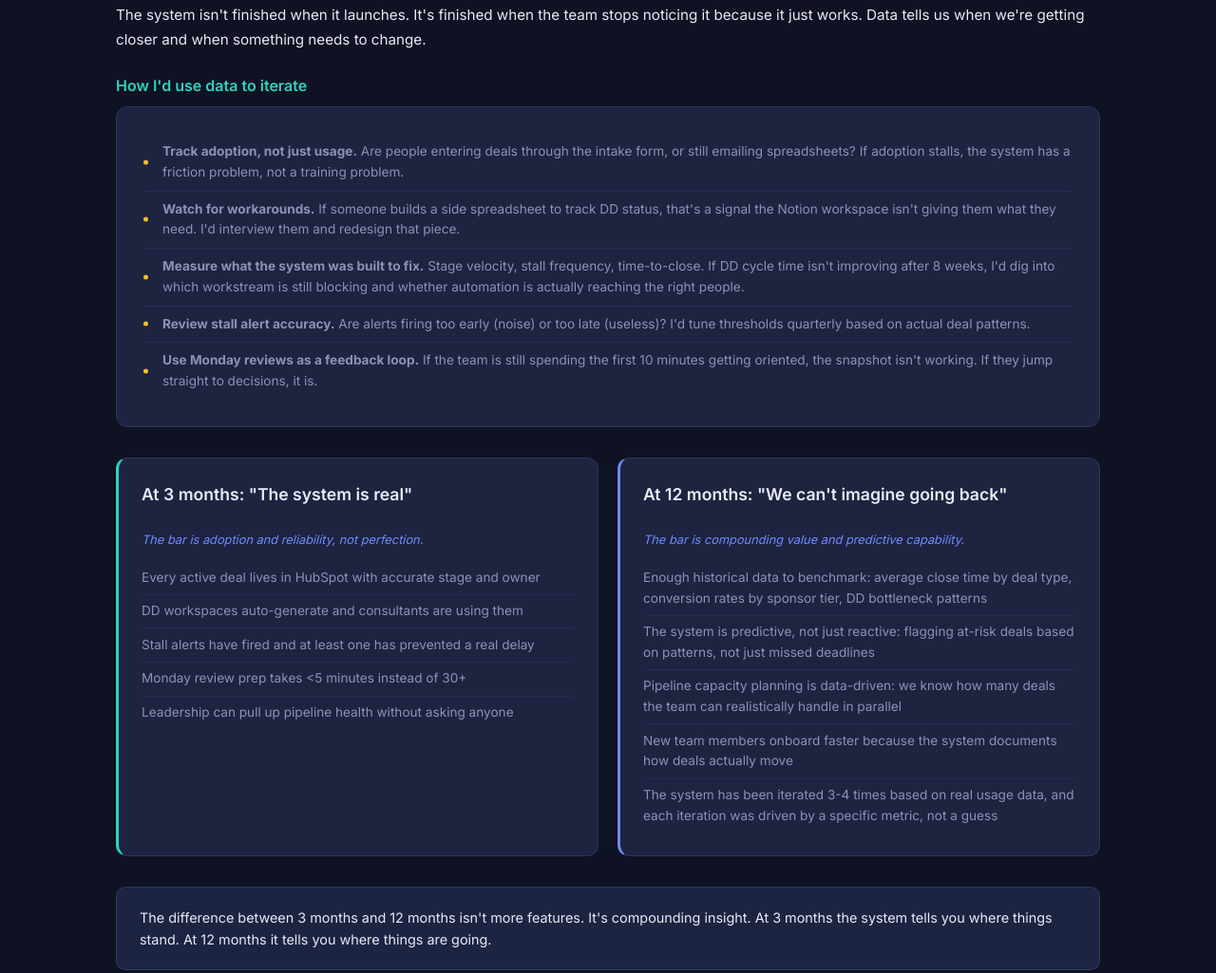
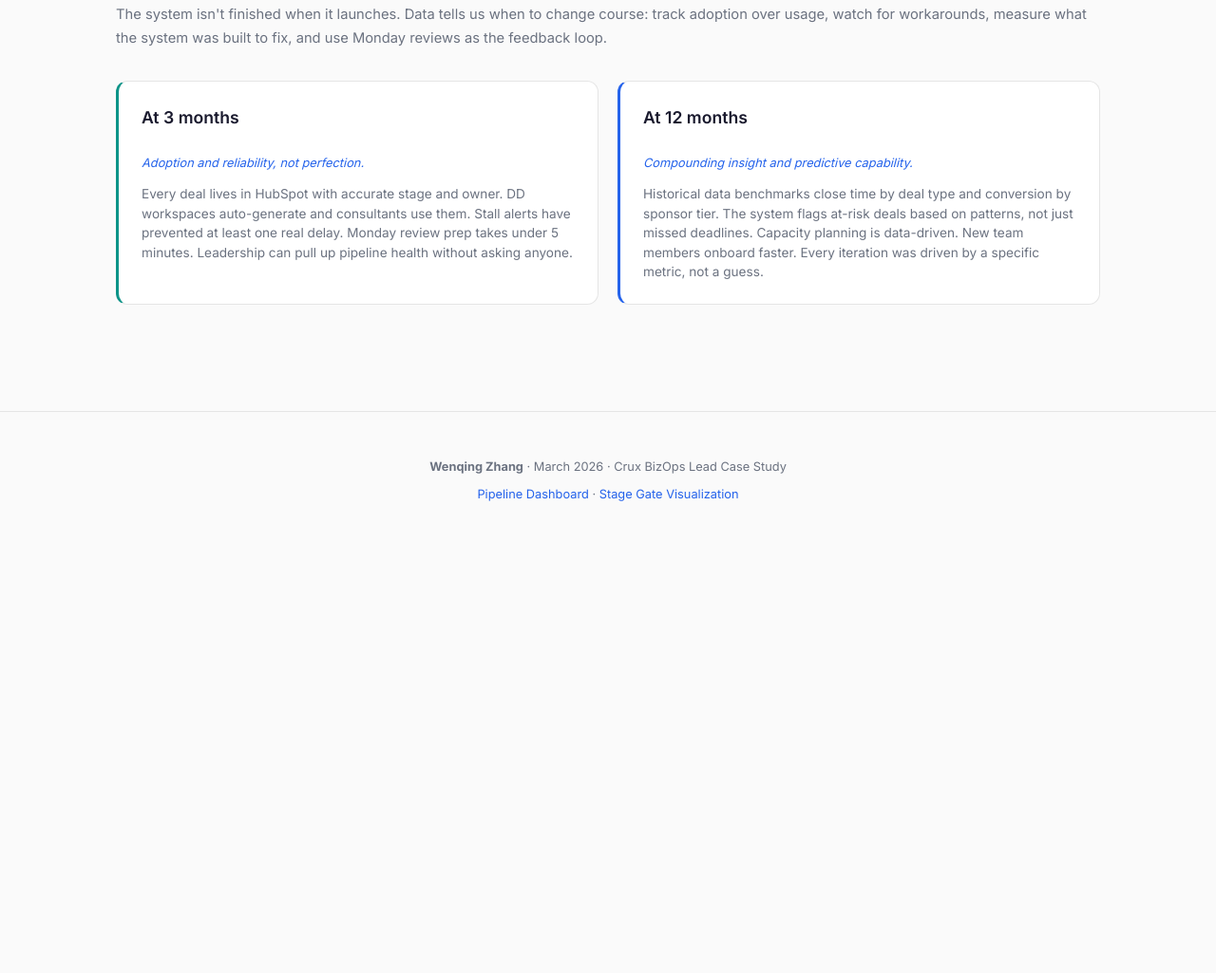
Before and after one commit to wenqingzhang0905/crux-bizops-case-study, a plain HTML site: page index.html in a window 1280 px wide. Shown: the part 9982-11007 px from the top of the page at 95% size. After the commit the page ends 10561 px from the top, so only its background shows below. Drawn offline with Linux system fonts and the light colour scheme.

Commit message:
Switch to clean light theme and simplify iteration section
- Light color scheme: white backgrounds, subtle borders, blue accents
- Condensed data iteration section into two concise 3-month vs 12-month cards
- Removed redundant bullet lists

Co-Authored-By: Claude Opus 4.6 <noreply@anthropic.com>

```diff
--- a/index.html
+++ b/index.html
@@ -10,19 +10,19 @@
   *, *::before, *::after { margin: 0; padding: 0; box-sizing: border-box; }
 
   :root {
-    --navy: #1a1f36;
-    --deep: #0f1222;
-    --surface: #1e2340;
-    --surface-2: #252b4a;
-    --border: #2d3561;
-    --text: #e8eaf6;
-    --text-dim: #8b92b3;
-    --accent: #6c8cff;
-    --accent-glow: rgba(108, 140, 255, 0.15);
-    --green: #4ade80;
-    --amber: #fbbf24;
-    --red: #f87171;
-    --teal: #2dd4bf;
+    --navy: #1a1a2e;
+    --deep: #fafafa;
+    --surface: #ffffff;
+    --surface-2: #f5f5f5;
+    --border: #e5e5e5;
+    --text: #1a1a2e;
+    --text-dim: #6b7280;
+    --accent: #2563eb;
+    --accent-glow: rgba(37, 99, 235, 0.06);
+    --green: #059669;
+    --amber: #d97706;
+    --red: #dc2626;
+    --teal: #0d9488;
   }
 
   html { scroll-behavior: smooth; }
@@ -38,7 +38,7 @@
   /* ── NAV ── */
   nav {
     position: fixed; top: 0; left: 0; right: 0; z-index: 100;
-    background: rgba(15, 18, 34, 0.85);
+    background: rgba(255, 255, 255, 0.9);
     backdrop-filter: blur(20px);
     border-bottom: 1px solid var(--border);
     padding: 0 2rem;
@@ -57,7 +57,7 @@
   .hero {
     min-height: 100vh; display: flex; flex-direction: column; justify-content: center; align-items: center;
     text-align: center; padding: 6rem 2rem 4rem;
-    background: radial-gradient(ellipse at 50% 30%, rgba(108,140,255,0.08) 0%, transparent 60%);
+    background: radial-gradient(ellipse at 50% 30%, rgba(37,99,235,0.04) 0%, transparent 60%);
     position: relative;
   }
   .hero::after {
@@ -68,12 +68,12 @@
     font-size: 0.75rem; font-weight: 600; letter-spacing: 2px; text-transform: uppercase;
     color: var(--accent); margin-bottom: 1.5rem;
     background: var(--accent-glow); padding: 0.4rem 1rem; border-radius: 20px;
-    border: 1px solid rgba(108,140,255,0.2);
+    border: 1px solid rgba(37,99,235,0.15);
   }
   .hero h1 {
     font-size: clamp(2.5rem, 5vw, 4rem); font-weight: 800; line-height: 1.1;
     margin-bottom: 1.5rem; max-width: 800px;
-    background: linear-gradient(135deg, #fff 30%, var(--accent));
+    background: linear-gradient(135deg, #1a1a2e 30%, var(--accent));
     -webkit-background-clip: text; -webkit-text-fill-color: transparent;
   }
   .hero .subtitle {
@@ -118,7 +118,7 @@
     background: var(--surface); border: 1px solid var(--border); border-radius: 12px;
     padding: 1.75rem; transition: all 0.3s;
   }
-  .goal-card:hover { border-color: var(--accent); transform: translateY(-2px); box-shadow: 0 8px 30px rgba(0,0,0,0.3); }
+  .goal-card:hover { border-color: var(--accent); transform: translateY(-2px); box-shadow: 0 8px 30px rgba(0,0,0,0.06); }
   .goal-card .num {
     font-family: 'JetBrains Mono', monospace; font-size: 0.8rem; font-weight: 500;
     color: var(--accent); margin-bottom: 0.75rem;
@@ -152,15 +152,15 @@
     min-width: 140px; transition: all 0.3s; flex-shrink: 0;
   }
   .bn-stage.highlight {
-    background: rgba(251, 191, 36, 0.1); border-color: var(--amber);
-    box-shadow: 0 0 20px rgba(251, 191, 36, 0.1);
+    background: rgba(217, 119, 6, 0.06); border-color: var(--amber);
+    box-shadow: 0 0 20px rgba(217, 119, 6, 0.06);
   }
   .bn-stage h4 { font-size: 0.8rem; font-weight: 600; margin-bottom: 0.25rem; }
   .bn-stage .badge {
     font-size: 0.65rem; padding: 0.2rem 0.5rem; border-radius: 10px;
     background: var(--surface-2); color: var(--text-dim); display: inline-block;
   }
-  .bn-stage.highlight .badge { background: rgba(251,191,36,0.2); color: var(--amber); }
+  .bn-stage.highlight .badge { background: rgba(217,119,6,0.1); color: var(--amber); }
   .bn-arrow { color: var(--text-dim); font-size: 1.2rem; padding: 0 0.5rem; flex-shrink: 0; }
 
   .dd-tracks {
@@ -188,8 +188,8 @@
     display: inline-flex; align-items: center; gap: 0.5rem;
     font-size: 0.7rem; font-weight: 600; letter-spacing: 2px; text-transform: uppercase;
     color: var(--green); margin-bottom: 0.75rem;
-    background: rgba(74,222,128,0.1); padding: 0.4rem 1rem; border-radius: 20px;
-    border: 1px solid rgba(74,222,128,0.2);
+    background: rgba(5,150,105,0.06); padding: 0.4rem 1rem; border-radius: 20px;
+    border: 1px solid rgba(5,150,105,0.15);
   }
   .demo-tag .dot { width: 6px; height: 6px; border-radius: 50%; background: var(--green); animation: pulse 2s infinite; }
   @keyframes pulse { 0%,100% { opacity: 1; } 50% { opacity: 0.4; } }
@@ -197,7 +197,7 @@
   .demo-header p { color: var(--text-dim); font-size: 0.95rem; }
   .demo-frame-wrap {
     border-radius: 16px; overflow: hidden; border: 1px solid var(--border);
-    box-shadow: 0 20px 60px rgba(0,0,0,0.4);
+    box-shadow: 0 20px 60px rgba(0,0,0,0.08);
     background: var(--surface);
   }
   .demo-frame-bar {
@@ -280,7 +280,7 @@
   .auto-col ul { list-style: none; }
   .auto-col li {
     font-size: 0.85rem; color: var(--text-dim); padding: 0.5rem 0;
-    border-bottom: 1px solid rgba(45,53,97,0.5);
+    border-bottom: 1px solid var(--border);
     padding-left: 1.25rem; position: relative;
   }
   .auto-col li:last-child { border: none; }
@@ -822,44 +822,19 @@
     </div>
     <div class="roadmap" id="iteration">
       <h3>Using Data to Iterate: What "Good" Looks Like</h3>
-      <p style="font-size: 0.95rem; color: var(--text); margin-bottom: 1.5rem; line-height: 1.7;">The system isn't finished when it launches. It's finished when the team stops noticing it because it just works. Data tells us when we're getting closer and when something needs to change.</p>
-      <div style="margin-bottom: 2rem;">
-        <h3 style="font-size: 1rem; font-weight: 600; margin-bottom: 0.5rem; color: var(--teal);">How I'd use data to iterate</h3>
-        <div class="auto-col" style="margin-bottom: 1rem;">
-          <ul>
-            <li><strong>Track adoption, not just usage.</strong> Are people entering deals through the intake form, or still emailing spreadsheets? If adoption stalls, the system has a friction problem, not a training problem.</li>
-            <li><strong>Watch for workarounds.</strong> If someone builds a side spreadsheet to track DD status, that's a signal the Notion workspace isn't giving them what they need. I'd interview them and redesign that piece.</li>
-            <li><strong>Measure what the system was built to fix.</strong> Stage velocity, stall frequency, time-to-close. If DD cycle time isn't improving after 8 weeks, I'd dig into which workstream is still blocking and whether automation is actually reaching the right people.</li>
-            <li><strong>Review stall alert accuracy.</strong> Are alerts firing too early (noise) or too late (useless)? I'd tune thresholds quarterly based on actual deal patterns.</li>
-            <li><strong>Use Monday reviews as a feedback loop.</strong> If the team is still spending the first 10 minutes getting oriented, the snapshot isn't working. If they jump straight to decisions, it is.</li>
-          </ul>
+      <p style="font-size: 0.92rem; color: var(--text-dim); margin-bottom: 2rem; line-height: 1.7;">The system isn't finished when it launches. Data tells us when to change course: track adoption over usage, watch for workarounds, measure what the system was built to fix, and use Monday reviews as the feedback loop.</p>
+      <div class="dashboards-row">
+        <div class="dash-card" style="border-left: 3px solid var(--teal);">
+          <h3>At 3 months</h3>
+          <div class="dash-q">Adoption and reliability, not perfection.</div>
+          <p>Every deal lives in HubSpot with accurate stage and owner. DD workspaces auto-generate and consultants use them. Stall alerts have prevented at least one real delay. Monday review prep takes under 5 minutes. Leadership can pull up pipeline health without asking anyone.</p>
+        </div>
+        <div class="dash-card" style="border-left: 3px solid var(--accent);">
+          <h3>At 12 months</h3>
+          <div class="dash-q">Compounding insight and predictive capability.</div>
+          <p>Historical data benchmarks close time by deal type and conversion by sponsor tier. The system flags at-risk deals based on patterns, not just missed deadlines. Capacity planning is data-driven. New team members onboard faster. Every iteration was driven by a specific metric, not a guess.</p>
         </div>
       </div>
-      <div class="dashboards-row">
-        <div class="dash-card" style="border-left: 3px solid var(--teal);">
-          <h3>At 3 months: "The system is real"</h3>
-          <div class="dash-q">The bar is adoption and reliability, not perfection.</div>
-          <ul style="list-style: none; padding: 0; margin-top: 0.75rem;">
-            <li style="font-size: 0.85rem; color: var(--text-dim); padding: 0.4rem 0; border-bottom: 1px solid rgba(45,53,97,0.5);">Every active deal lives in HubSpot with accurate stage and owner</li>
-            <li style="font-size: 0.85rem; color: var(--text-dim); padding: 0.4rem 0; border-bottom: 1px solid rgba(45,53,97,0.5);">DD workspaces auto-generate and consultants are using them</li>
-            <li style="font-size: 0.85rem; color: var(--text-dim); padding: 0.4rem 0; border-bottom: 1px solid rgba(45,53,97,0.5);">Stall alerts have fired and at least one has prevented a real delay</li>
-            <li style="font-size: 0.85rem; color: var(--text-dim); padding: 0.4rem 0; border-bottom: 1px solid rgba(45,53,97,0.5);">Monday review prep takes &lt;5 minutes instead of 30+</li>
-            <li style="font-size: 0.85rem; color: var(--text-dim); padding: 0.4rem 0;">Leadership can pull up pipeline health without asking anyone</li>
-          </ul>
-        </div>
-        <div class="dash-card" style="border-left: 3px solid var(--accent);">
-          <h3>At 12 months: "We can't imagine going back"</h3>
-          <div class="dash-q">The bar is compounding value and predictive capability.</div>
-          <ul style="list-style: none; padding: 0; margin-top: 0.75rem;">
-            <li style="font-size: 0.85rem; color: var(--text-dim); padding: 0.4rem 0; border-bottom: 1px solid rgba(45,53,97,0.5);">Enough historical data to benchmark: average close time by deal type, conversion rates by sponsor tier, DD bottleneck patterns</li>
-            <li style="font-size: 0.85rem; color: var(--text-dim); padding: 0.4rem 0; border-bottom: 1px solid rgba(45,53,97,0.5);">The system is predictive, not just reactive: flagging at-risk deals based on patterns, not just missed deadlines</li>
-            <li style="font-size: 0.85rem; color: var(--text-dim); padding: 0.4rem 0; border-bottom: 1px solid rgba(45,53,97,0.5);">Pipeline capacity planning is data-driven: we know how many deals the team can realistically handle in parallel</li>
-            <li style="font-size: 0.85rem; color: var(--text-dim); padding: 0.4rem 0; border-bottom: 1px solid rgba(45,53,97,0.5);">New team members onboard faster because the system documents how deals actually move</li>
-            <li style="font-size: 0.85rem; color: var(--text-dim); padding: 0.4rem 0;">The system has been iterated 3-4 times based on real usage data, and each iteration was driven by a specific metric, not a guess</li>
-          </ul>
-        </div>
-      </div>
-      <div class="callout" style="margin-top: 1.5rem;">The difference between 3 months and 12 months isn't more features. It's compounding insight. At 3 months the system tells you where things stand. At 12 months it tells you where things are going.</div>
     </div>
   </div>
 </section>
```
